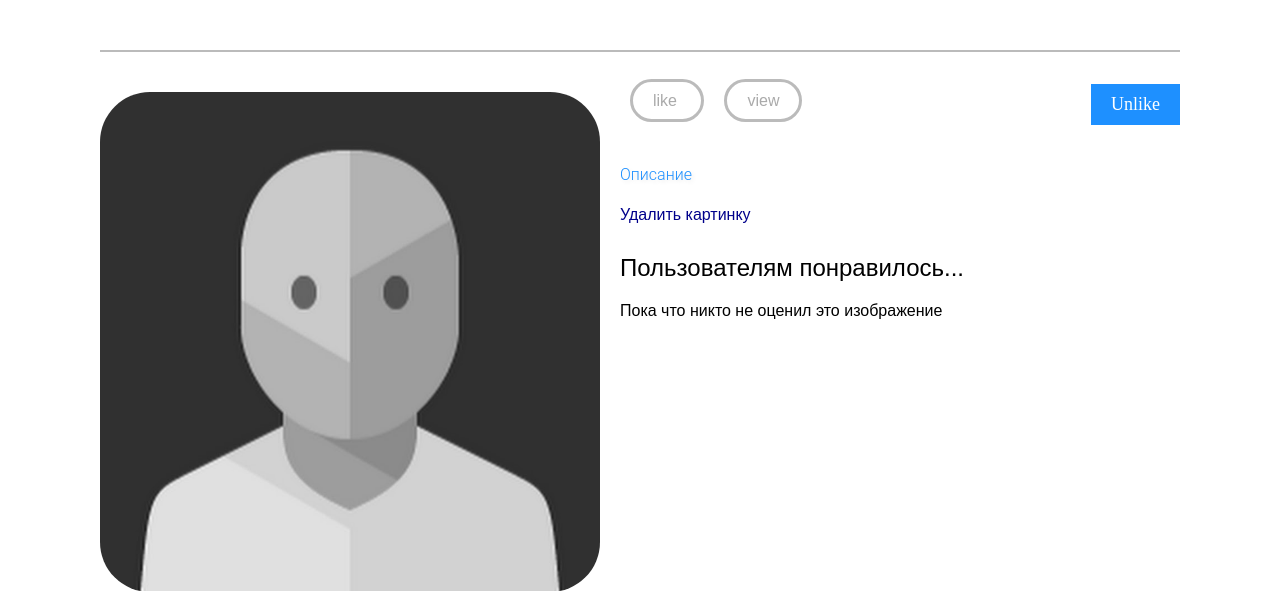
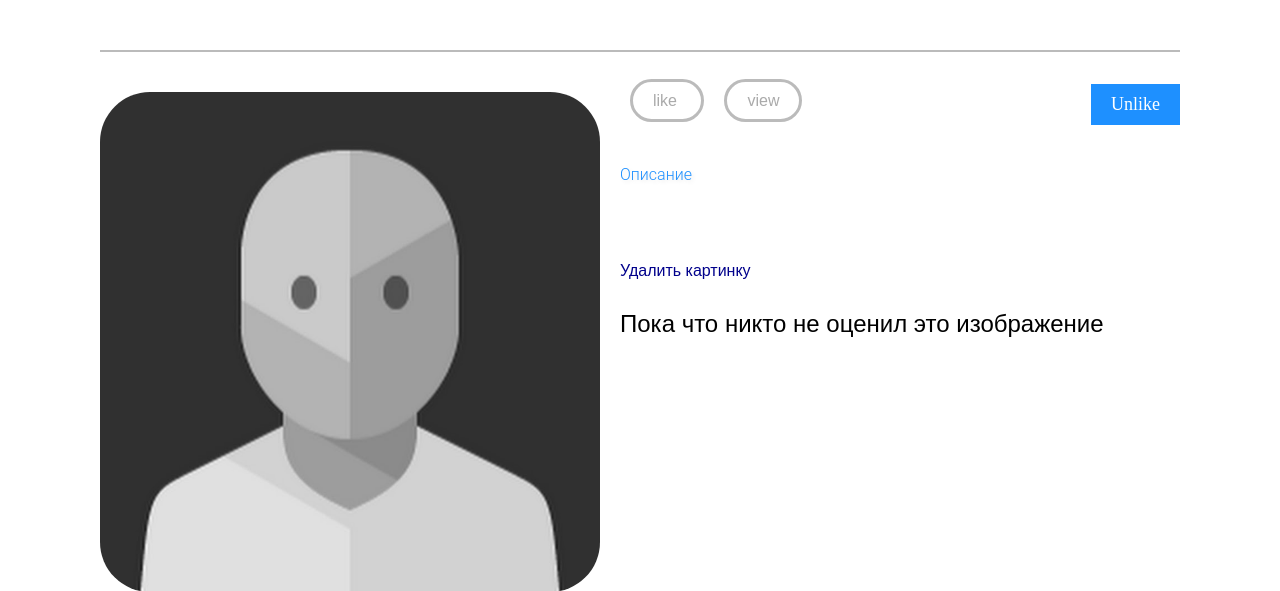
Before and after one commit to collinearen/Project-marks, a Django app: template share/images/templates/images/image/detail.html in a window 1280 px wide. Shown: the part 55-646 px from the top of the page. Run offline with Django 3.2, Linux system fonts and the light colour scheme; the template is opened without the code that fills it, so the values that code supplies are empty; some libraries are stand-ins or nearby versions.

Commit message:
Поработал с CSS и формой в create image

```diff
--- a/share/account/static/css/base.css
+++ b/share/account/static/css/base.css
@@ -439,3 +439,17 @@ button.button-mark {
     float: left;
 
 }
+
+.division_desription_image {
+    display: block;
+    max-width: 300px;
+    max-height: 200px;
+    text-align: center;
+    background: #fff;
+    border-color: black;
+    border-width: 3px 4px 3px 5px;
+    border-radius: 95% 4% 92% 5%/4% 95% 6% 95%;
+    transform: rotate(2deg);
+
+
+}
--- a/share/images/forms.py
+++ b/share/images/forms.py
@@ -8,7 +8,7 @@ from .models import Image
 
 class ImageCreateForm(forms.ModelForm):
     title = forms.CharField(label="Название")
-    url_user = forms.URLField(label="Ваша ссылка (по желанию)",
+    url_user = forms.URLField(label="Ваша ссылка",
                               help_text="Это поле не обязательное", required=False)
     description = forms.Textarea()
 
@@ -16,7 +16,9 @@ class ImageCreateForm(forms.ModelForm):
         model = Image
         fields = ['title', 'url', 'url_user', 'description']
         widgets = {
-            'url': forms.HiddenInput,
+            'url': forms.HiddenInput(),
+            'title': forms.TextInput(attrs={'placeholder': f'Hello'})
+
         }
 
     def clean_url(self):
--- a/share/images/templates/images/image/detail.html
+++ b/share/images/templates/images/image/detail.html
@@ -6,8 +6,9 @@
 {% block content %}
     <h1>{{ image.title }}</h1>
 
-    <a  class="image_detail_a" href="{{ image.url_user }}">
+    <a class="image_detail_a" href="{{ image.url_user }}">
         <img src="
+
                 {% if image.image %}{% thumbnail image.image 600x600 %}{% else %}{% static 'def_img/default.png' %}{% endif %}"
              class="image-detail">
     </a>
@@ -31,26 +32,32 @@
                     {% endif %}
                 </a>
             </div>
-            <p class="like-text">Описание</p>
+
+              <p class="like-text">Описание</p>
+         <div class="division_desription_image">
             {{ image.description|linebreaks }}
         </div>
-           {% if image.user_id == request.user.id %}
-            <a href="{% url "images:delete" image.id %}">Удалить картинку</a>
+
+        </div>
+
+        {% if image.user_id == request.user.id %}
+            <a  href="{% url "images:delete" image.id %}" >Удалить картинку</a>
         {% endif %}
 
         <div class="image-likes">
-        <h2>Пользователям понравилось...</h2>
+
             {% for user in users_like %}
-
+                <h2>Пользователям понравилось...</h2>
                 <div>
                     {% if user.profile.photo %}
                         <img src="
+
                                 {% if user.profile.photo.url %}{{ user.profile.photo.url }} {% else %}{% static 'def_img/default.png' %}{% endif %}">
                     {% endif %}
                     <p>{{ user.first_name }}</p>
                 </div>
             {% empty %}
-                Пока что никто не оценил это изображение
+                <h2>Пока что никто не оценил это изображение</h2>
             {% endfor %}
         </div>
 
```
